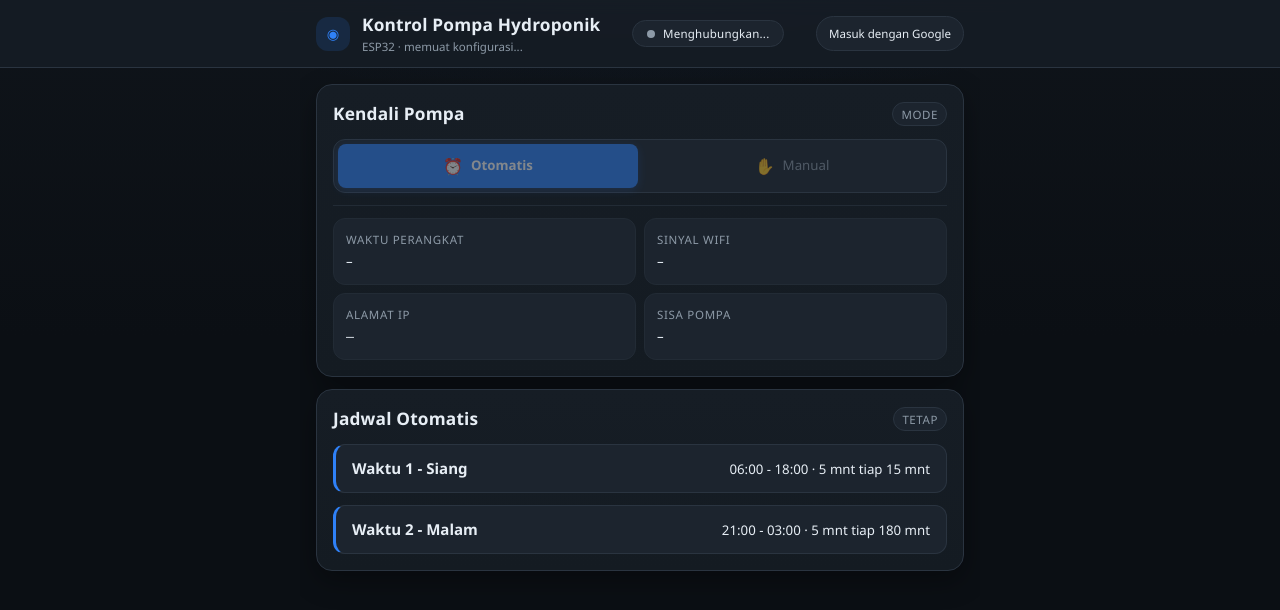
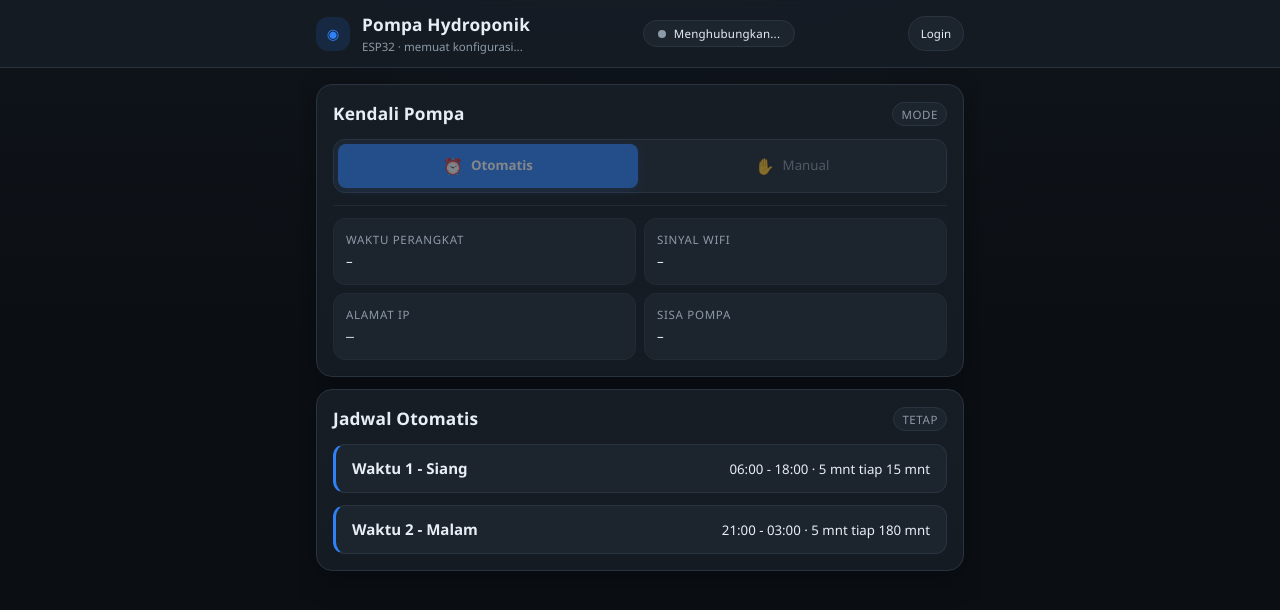
Before and after one commit to mydil-project/hidroponik, a plain HTML site: page index.html in a window 1280 px wide. Drawn offline with Linux system fonts and the light colour scheme; no server answers.

Commit message:
Add files via upload

```diff
--- a/index.html
+++ b/index.html
@@ -14,7 +14,7 @@
       <div class="brand">
         <span class="brand-mark" aria-hidden="true">&#9673;</span>
         <div class="brand-text">
-          <h1>Kontrol Pompa Hydroponik</h1>
+          <h1>Pompa Hydroponik</h1>
           <p class="sub" id="deviceMeta">ESP32 &middot; memuat konfigurasi...</p>
         </div>
       </div>
@@ -23,7 +23,7 @@
         <span id="statusBadgeText">Menghubungkan...</span>
       </div>
       <div class="auth">
-        <button type="button" class="btn-chip" id="loginBtn">Masuk dengan Google</button>
+        <button type="button" class="btn-chip" id="loginBtn">Login</button>
         <div class="user" id="userBox" hidden>
           <img class="avatar" id="userPhoto" alt="" referrerpolicy="no-referrer">
           <span class="user-name" id="userName"></span>
```
